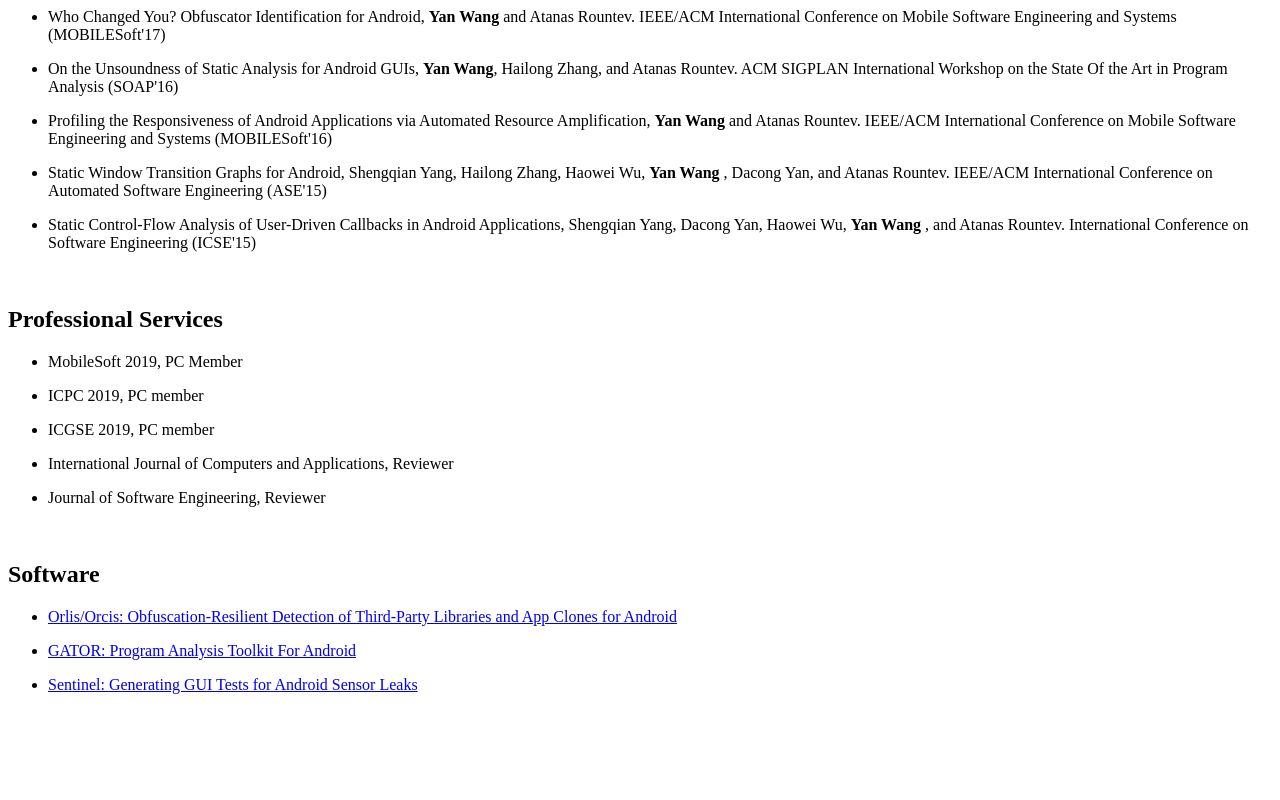
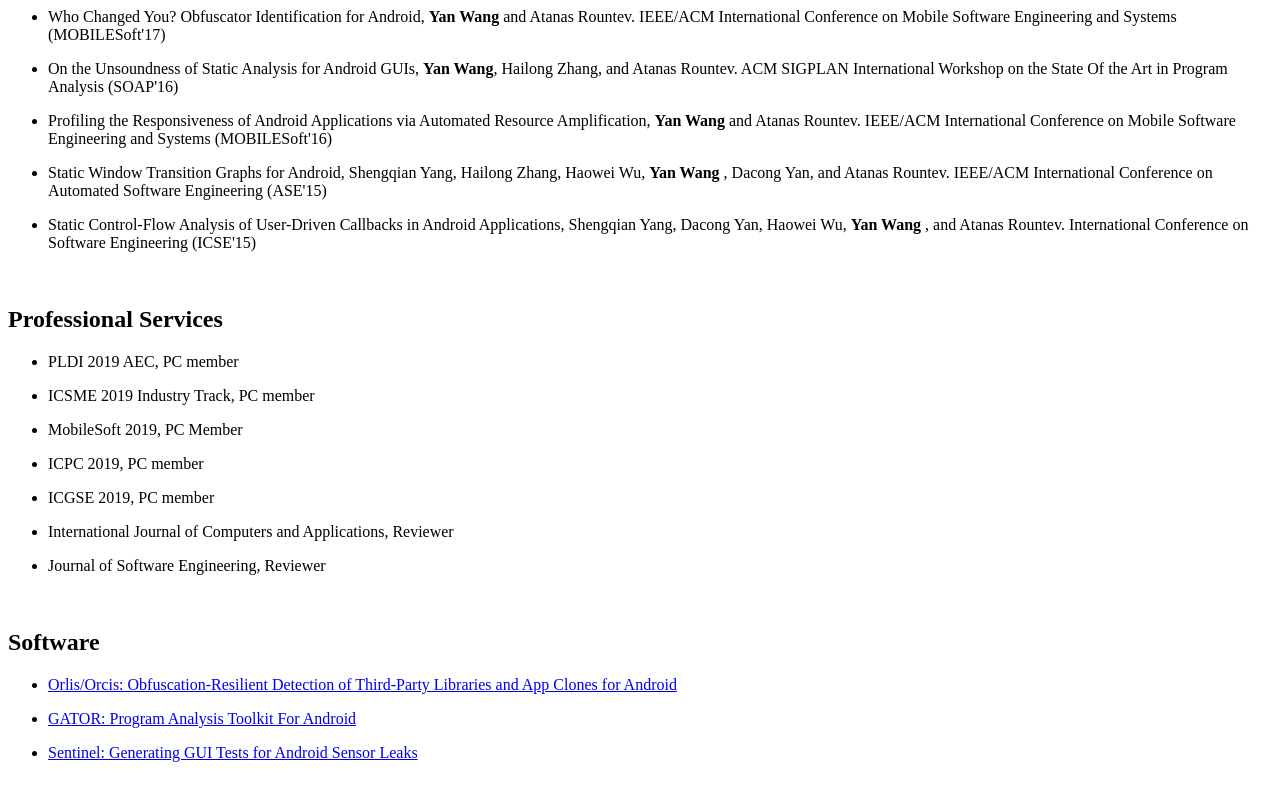
Before and after one commit to xiaoxiaow/yanwang, a plain HTML site: page index.html in a window 1280 px wide. Shown: the part 584-1384 px from the top of the page. Before the commit the page ends 1320 px from the top, so only its background shows below. Drawn offline with Linux system fonts and the light colour scheme.

Commit message:
Update index.html

```diff
--- a/index.html
+++ b/index.html
@@ -71,6 +71,12 @@ Address: 1600 Amphitheatre Parkway, Mountain View, CA, 94043
 <h2>Professional Services</h2>
 <p>
 <ul> <li>
+PLDI 2019 AEC, PC member
+</li> </ul>
+<ul> <li>
+ICSME 2019 Industry Track, PC member
+</li> </ul>
+<ul> <li>
 MobileSoft 2019, PC Member
 </li> </ul>
 <ul> <li>
```
